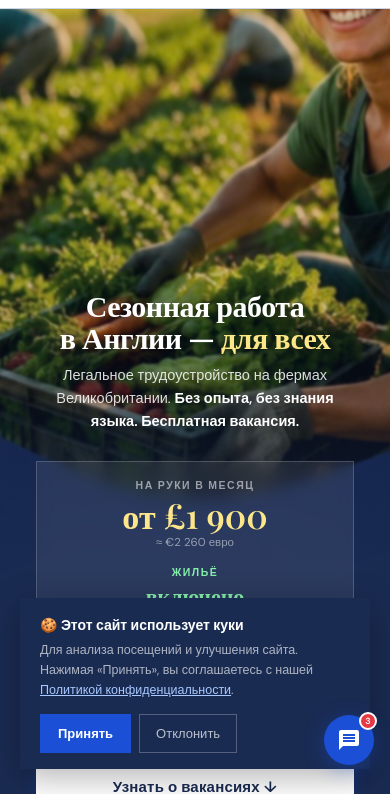
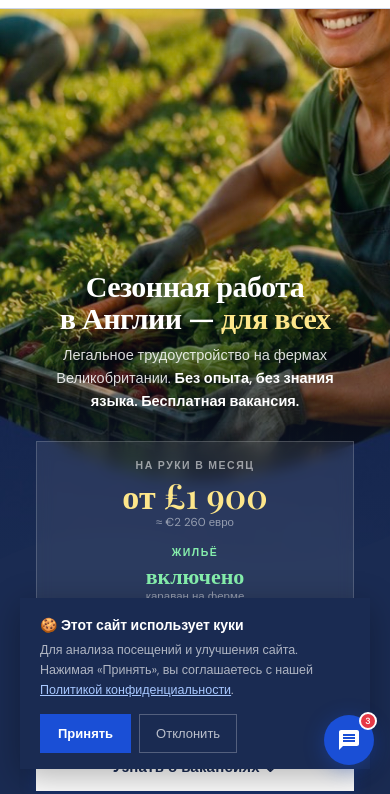
Before and after one commit to CAnadians2991/UK_lending, a plain HTML site: page index.html in a window 390 px wide. Shown: the part 55-849 px from the top of the page. Drawn offline with nearby package versions, Linux system fonts and the light colour scheme.

Commit message:
Hero photo: less zoom, position 30% to show face fully
- Removed transform:scale(1.03) — no zoom-in
- background-position: center 30% (instead of top) — face better centered
- Reduced blur: 0.8px → 0.5px — sharper photo
- Lighter overlay (5%-20%-90% from 10%-25%-95%)
- Reduced inner padding bottom: 48px → 32px / 36px → 28px (less navy)
- Now: face visible, less zoom, less navy below

```diff
--- a/index.html
+++ b/index.html
@@ -641,9 +641,9 @@
   section[aria-label="Гарантии"] .container > div{grid-template-columns:1fr!important;gap:10px!important}
   section[aria-label="Гарантии"] .container > div > div{padding:0!important;border:none!important}
   /* HERO mobile compactness */
-  .hero-bg-image{height:55%!important;background-position:center top!important;filter:blur(0.8px)!important}
+  .hero-bg-image{height:55%!important;background-position:center 30%!important;filter:blur(0.5px)!important;transform:none!important}
   .hero-wave{top:50%!important;height:7%!important}
-  .hero-inner{padding:260px 20px 36px!important}
+  .hero-inner{padding:240px 20px 28px!important}
   .hero h1{font-size:30px!important;line-height:1.08!important}
   .hero p{font-size:14.5px!important}
   .hero-facts{grid-template-columns:1fr 1fr!important;gap:12px 20px!important;justify-content:center!important;text-align:left}
@@ -799,18 +799,18 @@
 ════════════════════════════════════════════ -->
 <section class="hero" id="top" aria-label="Описание вакансии" style="background:var(--navy);padding:0;min-height:auto;position:relative;overflow:hidden">
 
-  <!-- Фоновое изображение — обрезано сверху, лёгкий блюр -->
-  <div class="hero-bg-image" style="position:absolute;top:0;left:0;right:0;height:62%;background-image:url('assets/hero-strawberry.jpg');background-size:cover;background-position:center top;filter:blur(0.8px);transform:scale(1.03);z-index:0"></div>
+  <!-- Фоновое изображение — без зума, видно всё -->
+  <div class="hero-bg-image" style="position:absolute;top:0;left:0;right:0;height:62%;background-image:url('assets/hero-strawberry.jpg');background-size:cover;background-position:center 30%;filter:blur(0.5px);z-index:0"></div>
 
   <!-- Тёмный градиент для читаемости текста на фото -->
-  <div style="position:absolute;top:0;left:0;right:0;height:62%;background:linear-gradient(180deg,rgba(26,43,82,.1) 0%,rgba(26,43,82,.25) 60%,rgba(26,43,82,.95) 100%);z-index:1"></div>
+  <div style="position:absolute;top:0;left:0;right:0;height:62%;background:linear-gradient(180deg,rgba(26,43,82,.05) 0%,rgba(26,43,82,.2) 60%,rgba(26,43,82,.9) 100%);z-index:1"></div>
 
   <!-- Волнистая граница между фото и navy -->
   <svg class="hero-wave" style="position:absolute;top:57%;left:0;right:0;width:100%;height:8%;z-index:2;display:block" viewBox="0 0 1440 120" preserveAspectRatio="none" aria-hidden="true">
     <path d="M0,80 Q360,0 720,60 T1440,40 L1440,120 L0,120 Z" fill="#1a2b52"/>
   </svg>
 
-  <div class="hero-inner" style="position:relative;z-index:3;max-width:980px;margin:0 auto;padding:300px 32px 48px;width:100%;text-align:center;color:#fff">
+  <div class="hero-inner" style="position:relative;z-index:3;max-width:980px;margin:0 auto;padding:280px 32px 32px;width:100%;text-align:center;color:#fff">
 
     <!-- Большой заголовок -->
     <h1 style="font-family:'Playfair Display',serif;font-size:clamp(36px,5vw,60px);font-weight:600;line-height:1.05;color:#fff;margin-bottom:18px;letter-spacing:-.5px;text-shadow:0 2px 16px rgba(0,0,0,.35)">Сезонная работа<br>в Англии — <em style="color:#fde68a;font-style:normal">для всех</em></h1>
```
